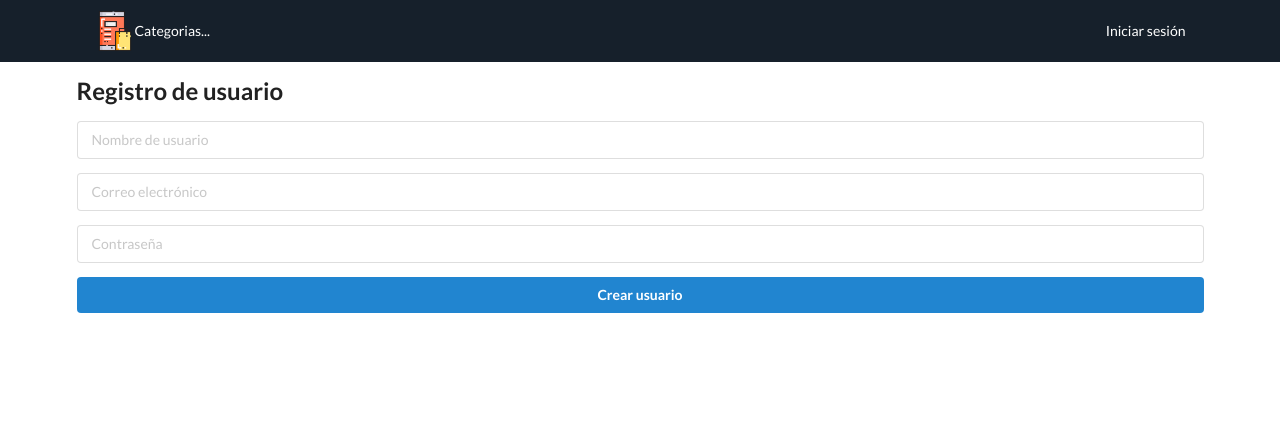
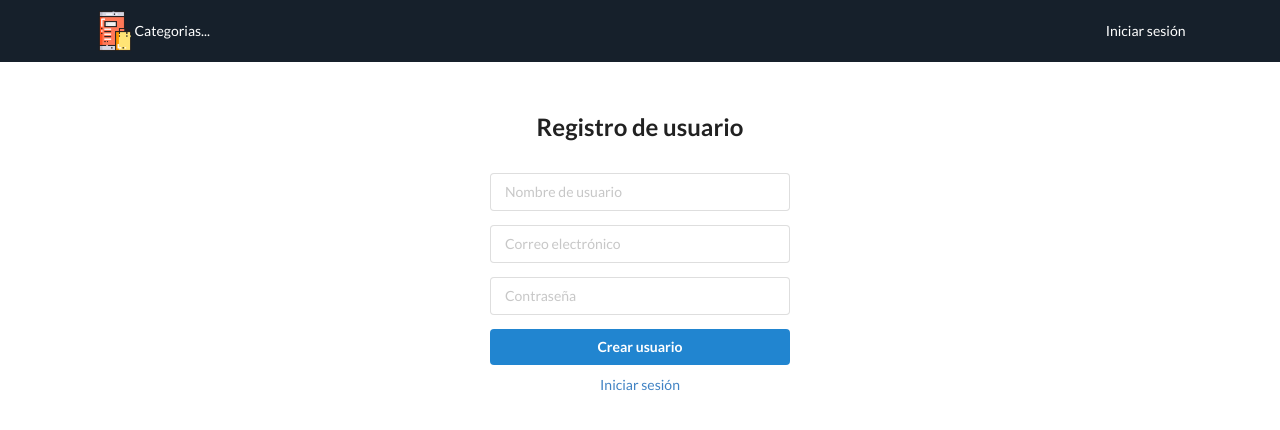
Before and after one commit to hrdax/proyectos-vue, a Vue app in the folder vue-ecommerce/ecommerce/: page /register in a window 1280 px wide. Shown: the top 430 px of the page. Built offline with nearby package versions, Linux system fonts and the light colour scheme.

Commit message:
estilos a los inputs de register

```diff
--- a/vue-ecommerce/ecommerce/src/views/Register.vue
+++ b/vue-ecommerce/ecommerce/src/views/Register.vue
@@ -17,6 +17,9 @@
                     Crear usuario
                 </button>
             </form>
+            <router-link to="/login">
+                Iniciar sesión
+            </router-link>
         </div>
     </BasicLayout>
 </template>
@@ -32,6 +35,22 @@ export default {
 }
 </script>
 
-<style>
+<style lang="scss" scoped>
+.register {
+    text-align: center;
 
+    > h2 {
+        margin: 50px 0 30px 0;
+    }
+
+    .ui.form {
+        max-width: 300px !important;
+        margin: 0 auto;
+        margin-bottom: 10px;
+        input.error {
+            border-color: #faa;
+            background-color: #ffeded;
+        }
+    }
+}
 </style>
```
